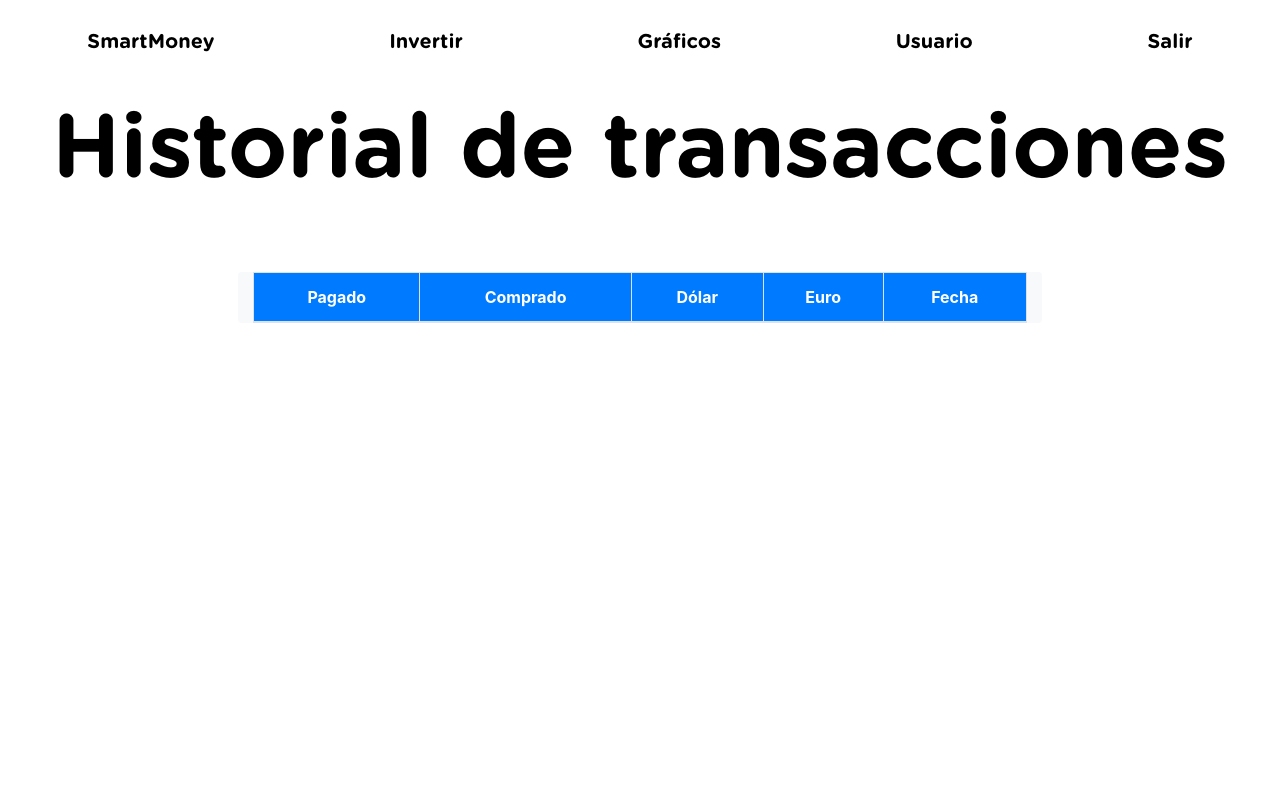
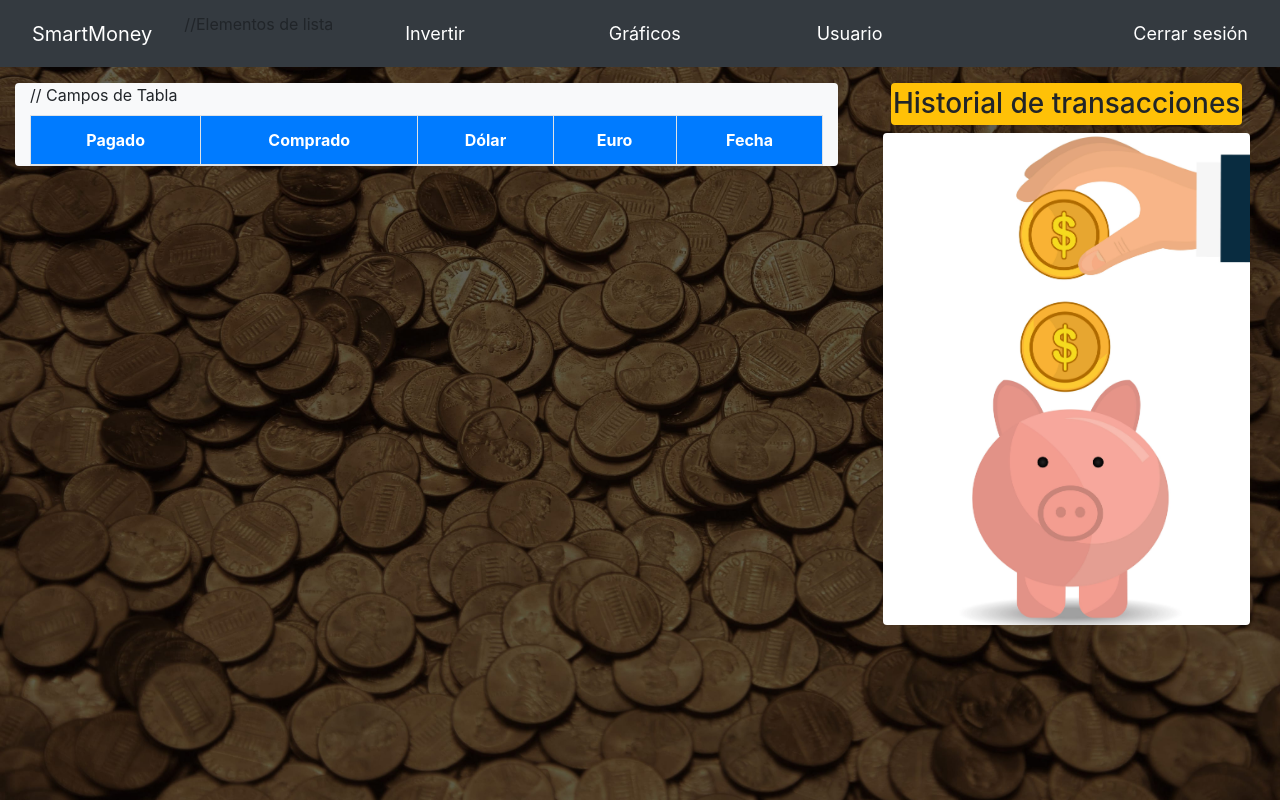
Before and after one commit to work-teams/gestion-configuracion-software, a PHP site: page /historial.php in a window 1280 px wide. Run offline with PHP 8.4, Linux system fonts and the light colour scheme; the visitor is signed in with stand-in values (Sample User, id 1); data that the repository does not hold is empty; some web fonts are replaced.

Commit message:
Modulo historial modificar tabla

```diff
--- a/02 Desarrollo/SMPO/Desarrollo/SMPO-WEB/historial.php
+++ b/02 Desarrollo/SMPO/Desarrollo/SMPO-WEB/historial.php
@@ -4,36 +4,59 @@
 	if(isset($_SESSION['user'])){
 ?>
 <!DOCTYPE html>
-        <html lang="en">
+<html>
 <head>
+	<title>Smart Money</title>
 	<?php require_once "php/scripts.php";?>
 	<meta charset="UTF-8">
-            <meta http-equiv="X-UA-Compatible" content="IE=edge">
-            <meta name="viewport" content="width=device-width, initial-scale=1.0">
-            <title>Smart Money</title>
+    <meta name="viewport" content="width=device-width, initial-scale=1, shrink-to-fit=no">
+    <link href="https://fonts.googleapis.com/css2?family=Alata&display=swap" rel="stylesheet">
     <link rel="stylesheet" href="css/estilosComunes.css">
+
 </head>
-        <body>
-        <nav class="navbarzzz">
-        <ul>
-            <li><a href="Principal.php">SmartMoney</a></li>
-            <li><a href="invertir.php">Invertir</a></li>
-            <li><a href="grafico.php">Gráficos</a></li>
-            <li><a href="usuario.php">Usuario</a></li>
-            <li><a href="php/salir.php">Salir</a></li>
+<body class="fondo">
+    <nav class="navbar pb-1 pt-1 navbar-expand-lg navbar-dark bg-dark mb-2 text-center">
+        <a href="Principal.php" class="navbar-brand text-white text-center mr-3 px-3">SmartMoney</a>
+        <button class= "navbar-toggler" data-target="#menu" data-toggle="collapse" type="button">
+        <span class="navbar-toggler-icon"></span>
+        </button>
+        <div class="collapse navbar-collapse" id="menu">
+        <ul class="navbar-nav mr-auto">
+            //Elementos de lista
+            <li class="nav-item active mx-5 px-3">
+                <a href="invertir.php" class="nav-link" style="font-size:18px;">Invertir</a>
+            </li>
+
+            <li class="nav-item active mx-5 px-3">
+                <a href="grafico.php" class="nav-link " style="font-size:18px;">Gráficos</a>
+            </li>
+
+            <li class="nav-item active" style="">
+                <a href="usuario.php" class="nav-link mx-5 px-3" style="font-size:18px;">Usuario</a>
+            </li>
         </ul>
+        <div class="text-center">
+            <li class="navbar-text">
+            <a href="php/salir.php" style="font-size:18px;" class="nav-link">Cerrar sesión</a>
+            </li>
+        </div>
+        </div>
     </nav>
 
-            <h1 class="title">Historial de transacciones</h1>
+    <div class="container-fluid">
 
-            <div class="container-fluid mt-5">
-                <div class="row m-0 justify-content-center">
+        <div class="row">
+
             <div class="col-12 col-md-12 col-lg-12 col-xl-8">
+
                 <div class="panel panel-body bg-light rounded mt-2">
-                            <div class="col-12">
+
+                    <div class="col-12 tabla">
                         <table class="table mt-2 table-bordered table-hover">
+
                             <thead>
-                                        <tr class="bg-primary text-center text-white ">
+                                // Campos de Tabla
+                                <tr class="bg-primary text-center text-white">
                                     <th>Pagado</th>
                                     <th>Comprado</th>
                                     <th>Dólar</th>
@@ -42,6 +65,7 @@
                                 </tr>
                             </thead>
 
+                            <tbody>
                             <?php
                                 $inc = include("php/dbdbd.php");
                                 $usuario = $_SESSION['user'];
@@ -54,8 +78,7 @@
                                             $compra = $row['compra'];
                                             $precioDolar = $row['precioDolar'];
                                             $precioEuro = $row['precioEuro'];
-                                                    $fecha = $row['fecha'];
-                                                    ?>
+                                            $fecha = $row['fecha'];?>
                             <div>
                                 <tr class="text-center">
                                     <td><?php echo $descuento ?></td>
@@ -72,11 +95,18 @@
                                 ?>
                         </table>
                     </div>
+
+                </div>
+            </div>
+
+            <div class="d-none d-md-block col-md-6 col-lg-6 col-xl-4">
+                <div class="my-2 col-12 text-center">
+                    <h3 class="d-block bg-warning py-1 mx-2 rounded">Historial de transacciones</h3>
+                    <img src="img/fondoHistorial.jpg" class="img-fluid imgmodificar2 rounded" alt="fondomodificar">
                 </div>
             </div>
         </div>
     </div>
-
 </body>
 </html>
 
```
Lines whose indentation alone changed are shown as unchanged.
